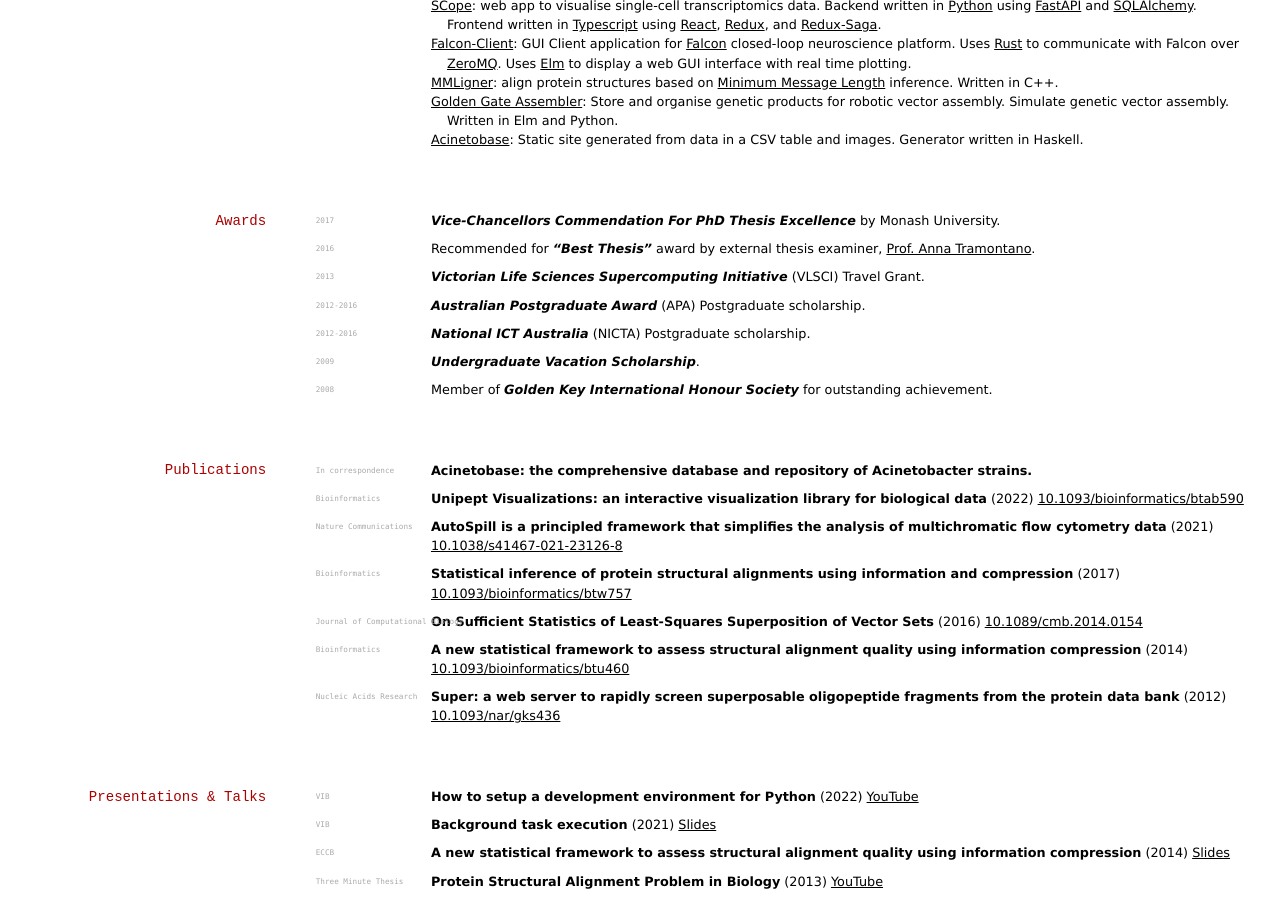
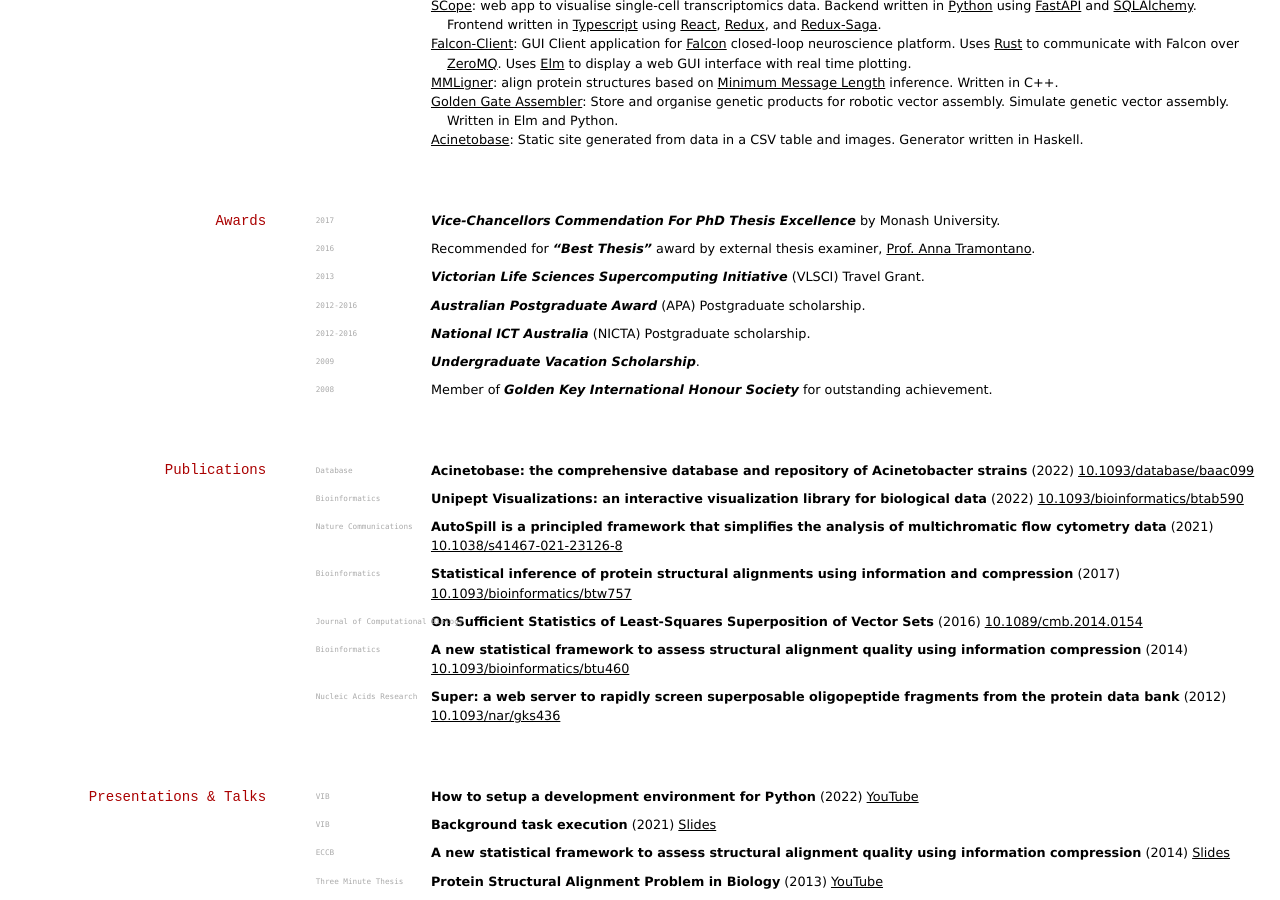
Before and after one commit to MaybeJustJames/jhc-at-home.github.io, a Jekyll site: the page built from index.md, in a window 1280 px wide and 900 px high, scrolled down 1133 px. Built offline with Jekyll 4.4.1, drawn with Linux system fonts in a browser that asks for light colours.

Commit message:
Update Acinetobase paper to published version

```diff
--- a/index.md
+++ b/index.md
@@ -116,8 +116,9 @@
 
 ## Publications
 
-`In correspondence`
-**Acinetobase: the comprehensive database and repository of Acinetobacter strains.**
+`Database`
+**Acinetobase: the comprehensive database and repository of Acinetobacter strains** (2022)
+[10.1093/database/baac099](https://doi.org/10.1093/database/baac099)
 
 `Bioinformatics`
 **Unipept Visualizations: an interactive visualization library for biological data** (2022)
```
